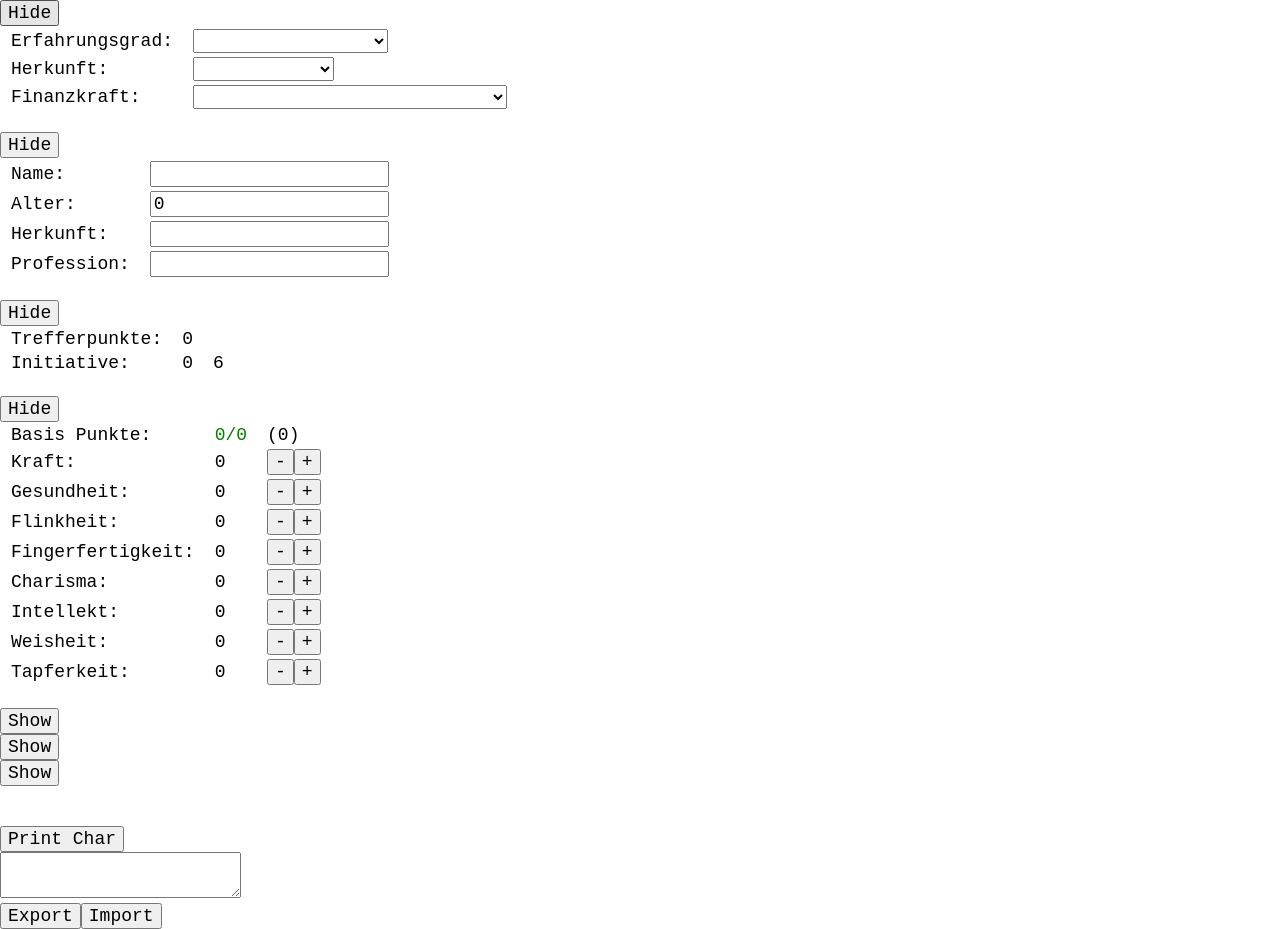
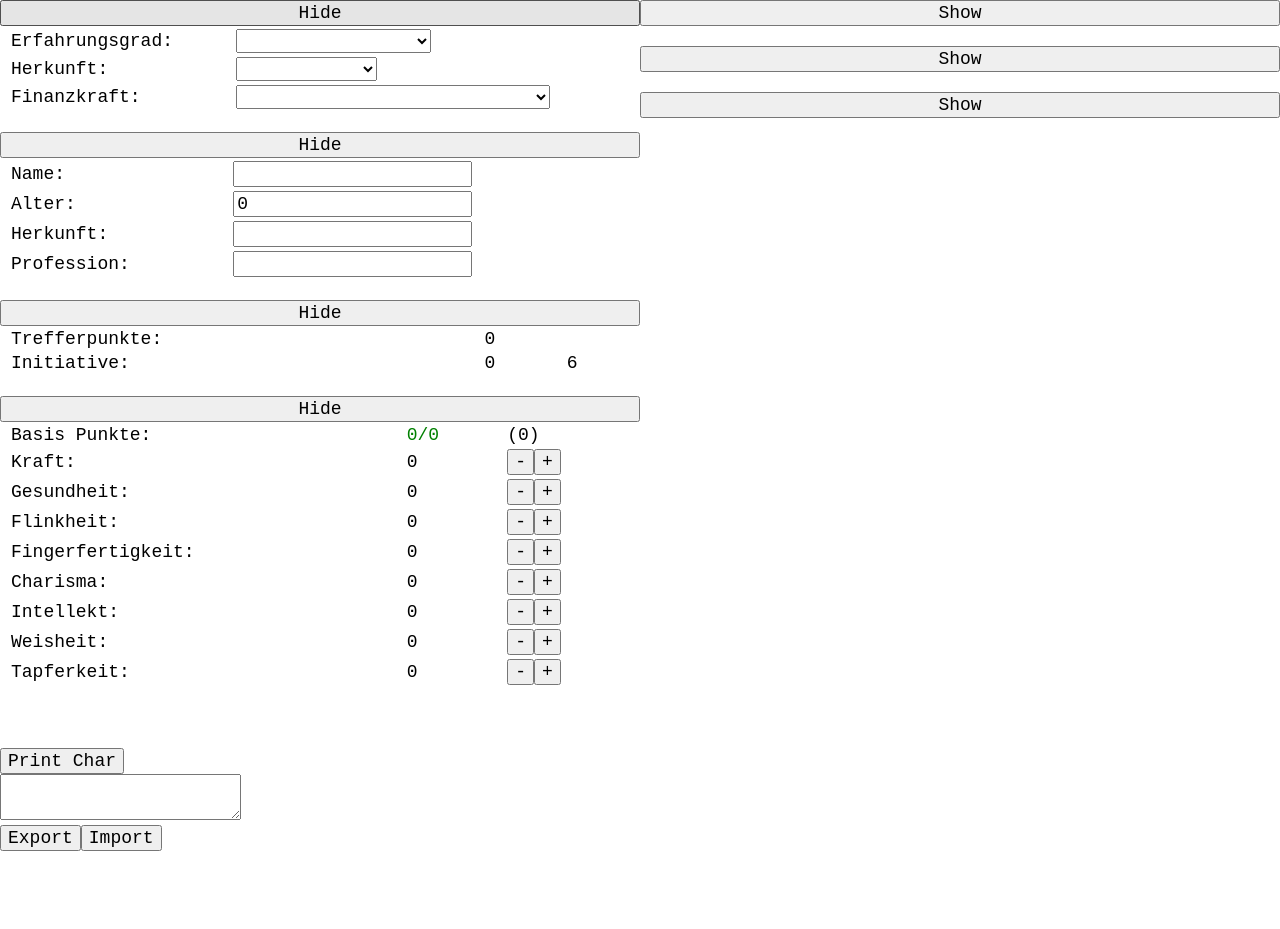
Before and after one commit to Jarpos/jarncc-2, an Angular app: page / in a window 1280 px wide. After the commit the page ends 851 px from the top, so only its background shows below. Built offline with nearby package versions, Linux system fonts and the light colour scheme.

Commit message:
change stuff to be flexboxes for "nicer" layout

```diff
--- a/src/app/pages/c-char-editor/c-char-editor.component.html
+++ b/src/app/pages/c-char-editor/c-char-editor.component.html
@@ -1,3 +1,5 @@
+<div class="row">
+    <div class="column">
         <!-- Choose proficency -->
         <button (click)="switch_sec(0)">{{ SEC_SHOWN[0] ? "Hide" : "Show" }}</button>
         <table *ngIf="SEC_SHOWN[0]">
@@ -83,7 +85,9 @@
             </tr>
         </table>
         <br>
+    </div>
 
+    <div class="column">
         <!-- Fighting/Weapon talents -->
         <button (click)="switch_sec(4)">{{ SEC_SHOWN[4] ? "Hide" : "Show" }}</button>
         <table *ngIf="SEC_SHOWN[4]">
@@ -154,6 +158,8 @@
             </tr>
         </table>
         <br>
+    </div>
+</div>
 
 <br><br>
 <button (click)="log()">Print Char</button>
--- a/src/styles.scss
+++ b/src/styles.scss
@@ -12,3 +12,17 @@ body {
     font-size: large;
     font-family: 'Courier New', Courier, monospace;
 }
+
+.row {
+    display: flex;
+    flex-direction: row;
+    flex-wrap: wrap;
+    width: 100%;
+}
+
+.column {
+    display: flex;
+    flex-direction: column;
+    flex-basis: 100%;
+    flex: 1;
+}
```
Lines whose indentation alone changed are shown as unchanged.
